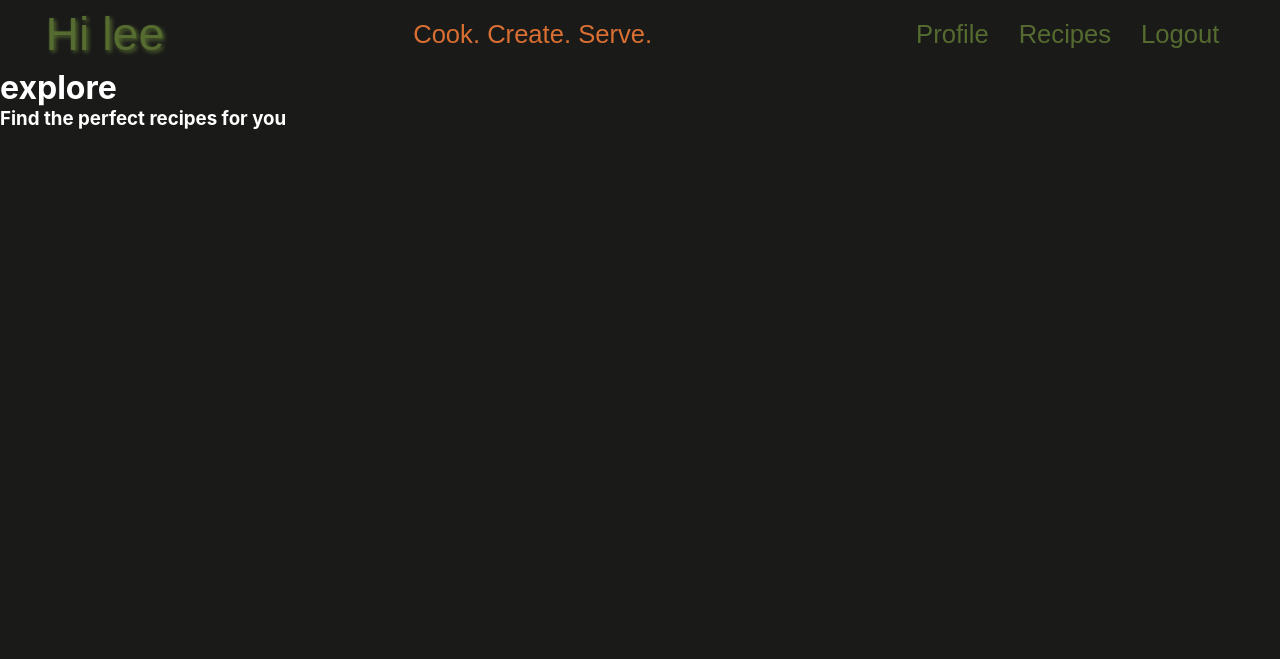
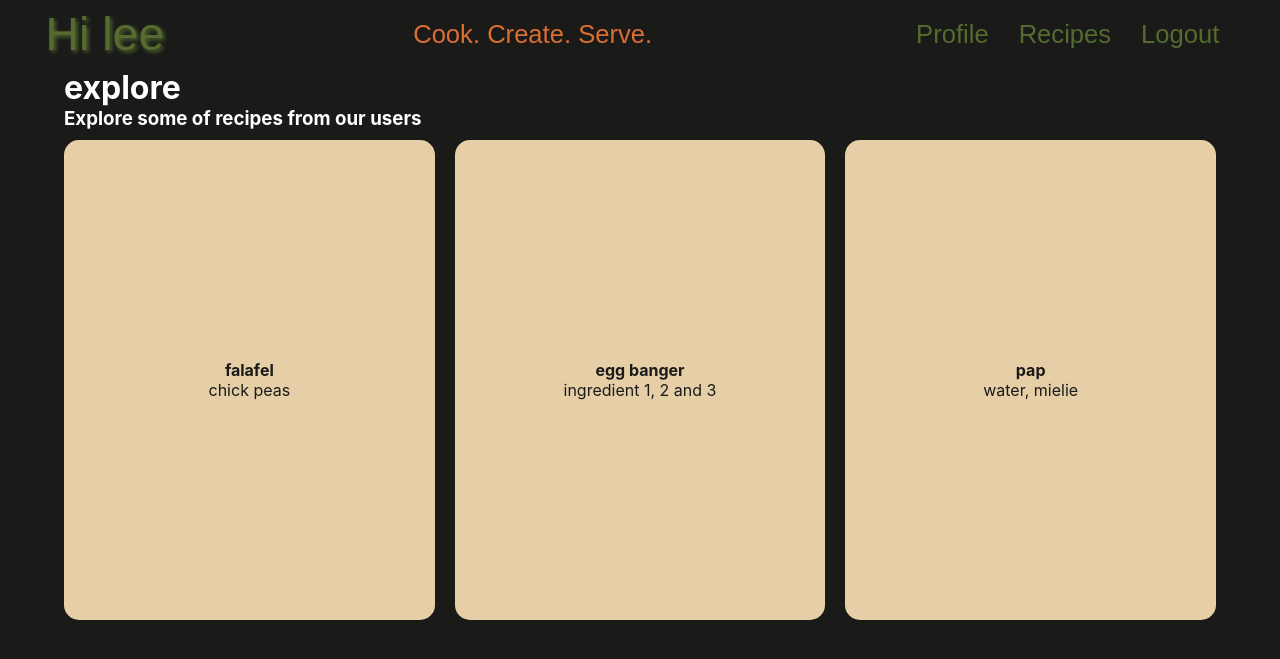
Before and after one commit to Lee-nkoana/Saucier, a Flask app: page /explore in a window 1280 px wide. Shown: the top 659 px of the page. Run offline with Flask 3, Linux system fonts and the light colour scheme; a user stored in the database is signed in; data comes from the database, SQL or seed files in the repository; some libraries are stand-ins or nearby versions.

Commit message:
fix: changed incorrect to class name

```diff
--- a/backend/models/users.py
+++ b/backend/models/users.py
@@ -66,7 +66,7 @@ def get_user_by_id(user_id):
         return None
 
 def delete(user):
-
+    """delet user"""
     try:
         db_session.delete(user)
         db_session.commit()
--- a/frontend/static/css/explore.css
+++ b/frontend/static/css/explore.css
@@ -87,6 +87,10 @@ a {
     color: #556B2F;
 }
 
+.mn-hd{
+    margin-left: 5%;
+}
+
 #home {
     /* display: grid;
     grid-template-columns: 2fr 1fr;
@@ -132,11 +136,13 @@ a {
 .cardExplore{
     display: flex;
     flex-direction: column;
-    border: 1px solid red;
+    border-radius: 15px;
     align-items: center;
     justify-content: center;
     /* width: 25%; */
     height: 100%;
+    background-color: #E6CFA7;
+    color: #1A1A19;
 }
 
 .postSection{
--- a/frontend/static/js/explore.js
+++ b/frontend/static/js/explore.js
@@ -8,7 +8,7 @@ document.addEventListener('DOMContentLoaded', async () => {
 
     document.getElementById("username").textContent = `Hi ${user.username}`;
 
-    const postSection = document.getElementById('postSection');
+    const postSection = document.getElementById('dataContainer');
 
     try {
         const response = await fetch("/api/auth/posts/all", {
@@ -23,6 +23,7 @@ document.addEventListener('DOMContentLoaded', async () => {
 
         const shuffled = result.data.sort( () => 0.5 - Math.random());
         const randomThree = shuffled.slice(0,3);
+        console.log(randomThree)
         randomThree.forEach( post => {
             const card = document.createElement("div");
             card.className = "cardExplore";
@@ -37,6 +38,5 @@ document.addEventListener('DOMContentLoaded', async () => {
 
     } catch (err) {
         console.error("Failed to load posts", err);
-        postSection.in
     }
 });
--- a/frontend/templates/explore.html
+++ b/frontend/templates/explore.html
@@ -62,11 +62,11 @@
         </ul>
     </nav>
     <header>
-        <h1>explore</h1>
+        <h1 class="mn-hd">explore</h1>
     </header>
     <section>
         <main>
-            <h3>Find the perfect recipes for you</h3>
+            <h3 class="mn-hd">Explore some of recipes from our users</h3>
             <div class="postSection" id="dataContainer">
 
             </div>
```
